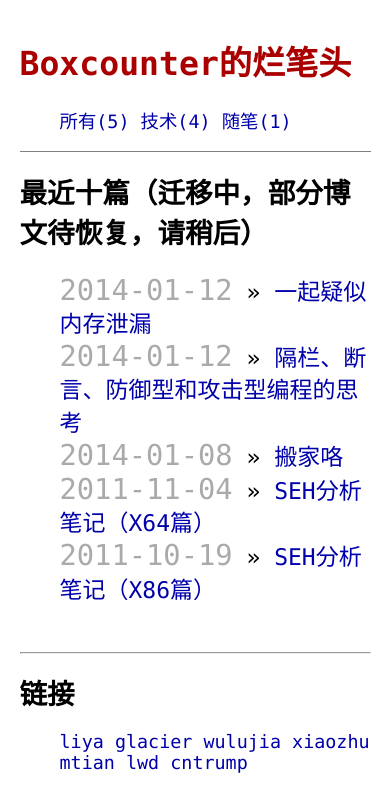
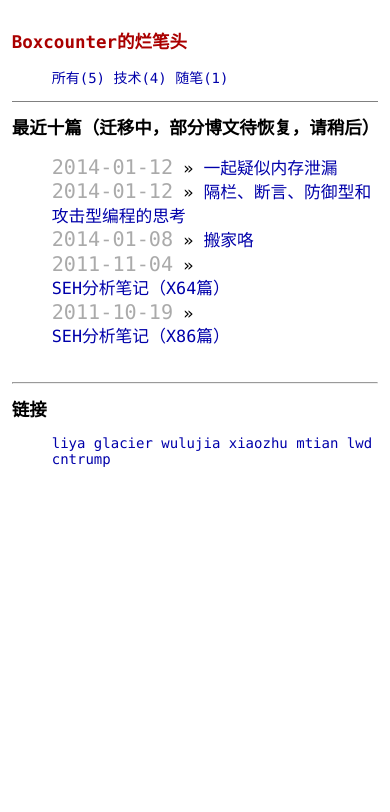
Before and after one commit to betacat/betacat.github.io, a Jekyll site: the page built from index.html, in a window 390 px wide. Shown: the top 812 px of the page. Built offline with Jekyll 4.4.1, drawn with Linux system fonts in a browser that asks for light colours; nearby versions of some CDN libraries; Markdown is read by kramdown in place of the engine named in the settings.

Commit message:
first commit

```diff
--- a/css/main.css
+++ b/css/main.css
@@ -205,11 +205,11 @@ blockquote{
 
 @media only screen and (max-width: 480px) {
   h1 {
-    font-size: 1.5em;
+    font-size: 1.25em;
   }
 
   h2 {
-    font-size: 1.23em;
+    font-size: 1em;
   }
 
   /*****************************************************************************/
@@ -220,7 +220,7 @@ blockquote{
   .posts {
     list-style-type: none;
     margin-bottom: 2em;
-    font-size: 1.25em;
+    font-size: 1.2em;
   }
 
   .posts li {
@@ -230,7 +230,61 @@ blockquote{
   .posts span {
     color: #aaa;
     font-family: Monaco, "Courier New", monospace;
+    font-size: 1.2em;
+  }
+
+  /*****************************************************************************/
+  /*
+  /* Site
+  /*
+  /*****************************************************************************/
+
+  .site {
+    font-size: 14px;
+    width: 94%;
+    margin: auto;
+    margin-top: 2em;
+  }
+
+  .header a {
+    text-decoration: none;
+  }
+
+  .title {
     font-size: 1.25em;
   }
 
+  .title a {
+    color: #a00;
+  }
+
+  .title a:hover {
+    color: #000;
+  }
+
+  .header a.extra {
+    color: #aaa;
+    margin-left: 1em;
+  }
+
+  .header a.extra:hover {
+    color: #000;
+  }
+
+  .meta {
+    color: #aaa;
+  }
+
+  .footer {
+    font-size: 0.875em;
+    color: #666;
+    border-top: 4px solid #eee;
+    margin-top: 2em;
+    overflow: hidden;
+  }
+
+  .to_top {
+      float: right;
+  }
+
 }
```
